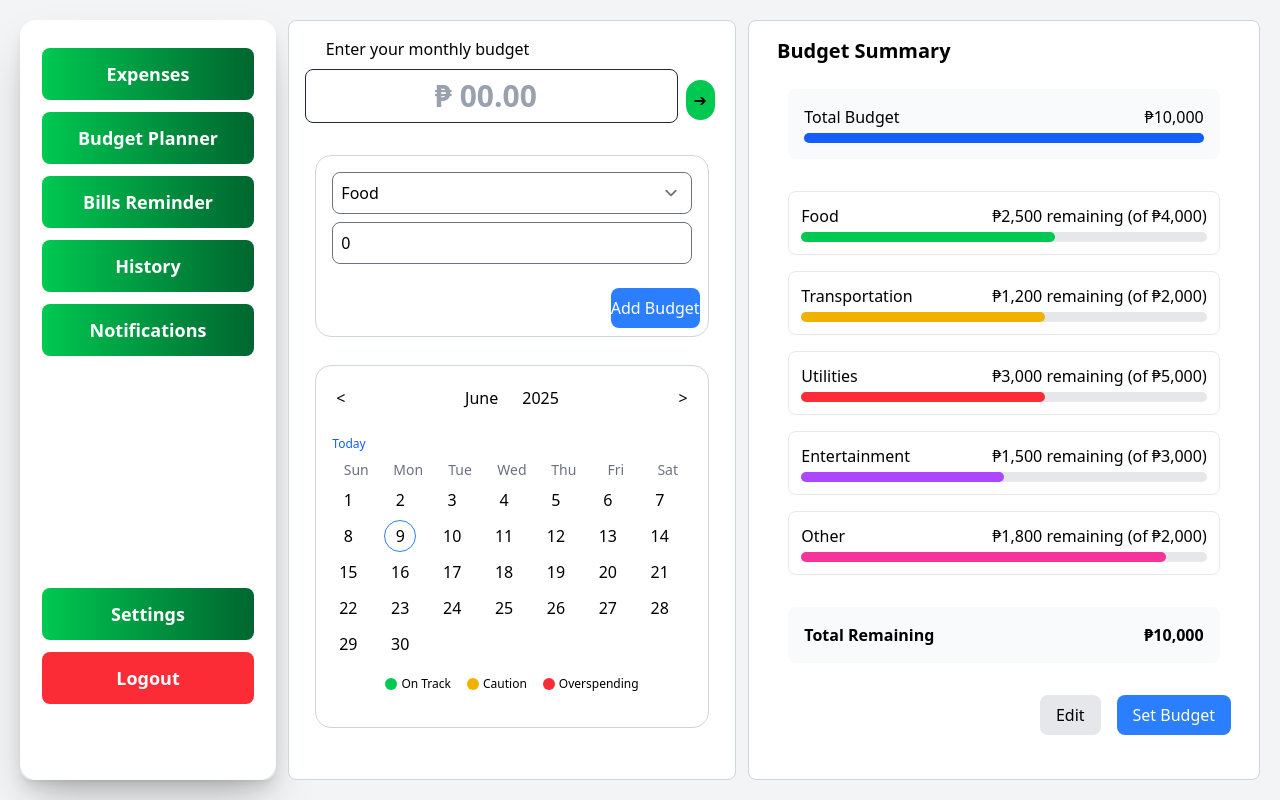
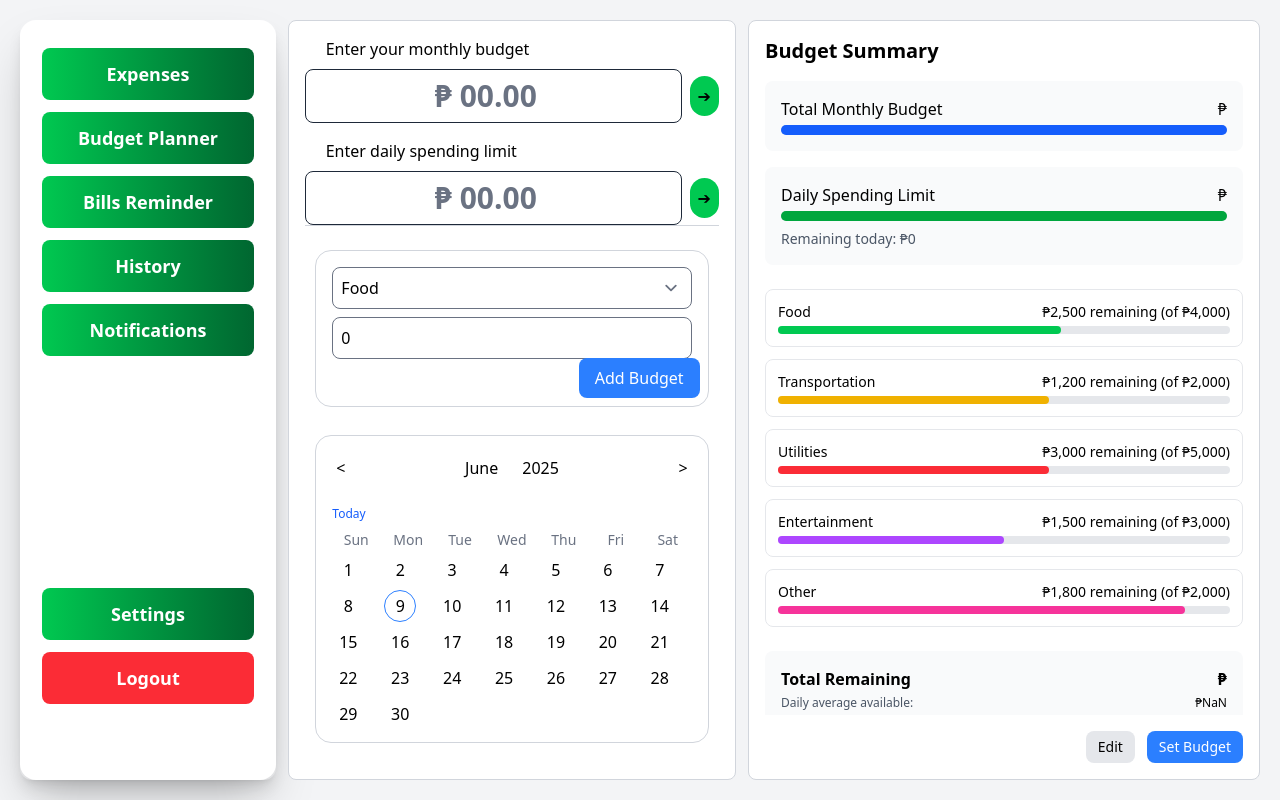
Before and after one commit to cianvergelll/Kwenta-Svelte, a SvelteKit app: page /budget-planner in a window 1280 px wide. Built offline with nearby package versions, Linux system fonts and the light colour scheme.

Commit message:
budget_plan

```diff
--- /dev/null
+++ b/src/routes/api/budget-planner/+server.js
@@ -0,0 +1,48 @@
+import { pool } from '$lib/db';
+
+export async function GET({ locals }) {
+    if (!locals.user) {
+        return new Response(JSON.stringify({ error: 'Unauthorized' }), {
+            status: 401,
+            headers: { 'Content-Type': 'application/json' }
+        });
+    }
+
+    try {
+        const [rows] = await pool.query('SELECT * from budget_plan WHERE user_id = ?', [locals.user.id]);
+        return new Response(JSON.stringify(rows), {
+            headers: { 'Content-Type': 'application/json' }
+        });
+    } catch (error) {
+        return new Response(JSON.stringify({ error: 'Failed to fetch budget plan' }), {
+            status: 500,
+            headers: { 'Content-Type': 'application/json' }
+        })
+    }
+}
+
+export async function POST({ request, locals }) {
+    if (!locals.user) {
+        return new Response(JSON.stringify({ error: 'Unauthorized' }), {
+            status: 401,
+            headers: { 'Content-Type': 'application/json' }
+        });
+    }
+
+    try {
+        const { total_budget, food_budget, transportation_budget, utilities_budget, entertainment_budget } = await request.json();
+
+        await pool.query('INSERT INTO budget_plan (user_id, total_budget, food_budget, transportation_budget, utilities_budget, entertainment_budget) VALUES (?, ?, ?, ?,?,?)', [locals.user.id, total_budget, food_budget, transportation_budget, utilities_budget, entertainment_budget]);
+
+        return new Response(JSON.stringify({ message: 'Budget plan added' }), {
+            status: 201,
+            headers: { 'Content-Type': 'application/json' }
+        });
+
+    } catch (error) {
+        return new Response(JSON.stringify({ error: 'Failed to add expense' }), {
+            status: 500,
+            headers: { 'Content-Type': 'application/json' }
+        })
+    }
+}
--- a/src/routes/budget-planner/+page.svelte
+++ b/src/routes/budget-planner/+page.svelte
@@ -1,7 +1,11 @@
 <script>
 	import SideNav from '../../components/Sidenav.svelte';
 
+	let budget_plan = $state([]);
+	let daily_limit = $state('');
+	let daily_spent = $state('');
 	let total_budget = $state('');
+	let remaining_budget = $state('');
 	let category_budgets = $state([]);
 	let selected_category = $state('food_budget');
 	let category_amount = $state(0);
@@ -14,13 +18,13 @@
 		{ name: 'other_budget', label: 'Other' }
 	];
 
-	// Calendar variables
+	function setMonthlyBudget() {}
+	let days_remaining_in_month = $state(0);
 	let currentDate = $state(new Date());
 	let selectedDate = $state(null);
 	let showMonthPicker = $state(false);
 	let showYearPicker = $state(false);
 
-	// Generate years for dropdown (10 years back and 10 years forward)
 	const years = Array.from({ length: 20 }, (_, i) => new Date().getFullYear() - 10 + i);
 	const months = [
 		'January',
@@ -59,7 +63,6 @@
 		category_budgets = category_budgets.filter((item) => item.id !== id);
 	}
 
-	// Calendar functions
 	function getDaysInMonth(year, month) {
 		return new Date(year, month + 1, 0).getDate();
 	}
@@ -109,12 +112,17 @@
 </script>
 
 <div class="flex h-screen w-screen items-center justify-start bg-gray-100">
+	<!-- Side Navigation -->
 	<div class="ml-5 flex h-[95%] w-1/5 flex-col rounded-xl shadow-lg">
 		<SideNav />
 	</div>
 
+	<!-- Main Budget Content -->
 	<div class="mx-auto flex h-[95%] w-[35%] flex-col rounded-lg border border-gray-300 bg-white p-4">
-		<div class="mb-4">
+		<!-- Budget Input Section -->
+		<div class="mb-4 flex flex-col space-y-4 border-b border-gray-300">
+			<!-- Monthly Budget Input -->
+			<div class="flex flex-col">
 				<label class="text-m mb-2 block pl-[5%]" for="total-budget">
 					Enter your monthly budget
 				</label>
@@ -124,7 +132,7 @@
 						type="number"
 						placeholder="₱ 00.00"
 						bind:value={total_budget}
-					class={`${inputStyle} border border-gray-800 bg-transparent text-center text-3xl font-bold text-gray-900 placeholder:text-3xl placeholder:font-bold`}
+						class="w-full rounded-lg border border-gray-800 bg-transparent p-2 text-center text-3xl font-bold text-gray-900 placeholder:text-3xl placeholder:font-bold"
 						required
 					/>
 					<button
@@ -136,6 +144,31 @@
 				</div>
 			</div>
 
+			<!-- Daily Spending Limit Input -->
+			<div class="flex flex-col">
+				<label class="text-m mb-2 block pl-[5%]" for="daily-limit">
+					Enter daily spending limit
+				</label>
+				<div class="flex items-center">
+					<input
+						id="daily-limit"
+						type="number"
+						placeholder="₱ 00.00"
+						bind:value={daily_limit}
+						class="w-full rounded-lg border border-gray-800 bg-transparent p-2 text-center text-3xl font-bold text-gray-900 placeholder:text-3xl placeholder:font-bold"
+						required
+					/>
+					<button
+						aria-label="Add expense"
+						class="ml-2 rounded-full bg-green-500 p-2 hover:bg-green-800"
+					>
+						➔
+					</button>
+				</div>
+			</div>
+		</div>
+
+		<!-- Category Budget Section -->
 		<div class="relative mx-auto my-2 h-[25%] w-[95%] rounded-2xl border border-gray-300 p-4">
 			<select bind:value={selected_category} class="mb-2 w-full rounded-lg border p-2">
 				{#each categories as category}
@@ -152,17 +185,18 @@
 
 			<button
 				onclick={addBudget}
-				class="absolute right-2 bottom-2 ${buttonStyle} bg-blue-500 text-white hover:bg-blue-600"
+				class="absolute right-2 bottom-2 rounded-lg bg-blue-500 px-4 py-2 text-white hover:bg-blue-600"
 			>
 				Add Budget
 			</button>
 		</div>
 
+		<!-- Budget List or Calendar -->
 		<div
 			class="mx-auto my-5 h-[50%] w-[95%] overflow-y-auto rounded-2xl border border-gray-300 p-4"
 		>
 			{#if category_budgets.length === 0}
-				<!-- Enhanced Calendar Section -->
+				<!-- Calendar Section -->
 				<div class="calendar-container">
 					<div class="calendar-header mb-4 flex items-center justify-between">
 						<button onclick={prevMonth} class="rounded p-1 hover:bg-gray-200"> &lt; </button>
@@ -253,16 +287,15 @@
 								new Date().getFullYear() === currentDate.getFullYear()}
 							<button
 								onclick={() => selectDate(date)}
-								class="h-8 w-8 rounded-full text-center hover:bg-blue-100
-									{isSelected ? 'bg-blue-500 text-white' : ''}
-									{isToday ? 'border border-blue-500' : ''}"
+								class="h-8 w-8 rounded-full text-center hover:bg-blue-100 {isSelected
+									? 'bg-blue-500 text-white'
+									: ''} {isToday ? 'border border-blue-500' : ''}"
 							>
 								{date}
 							</button>
 						{/each}
 					</div>
 
-					<!-- Budget Status Legend -->
 					<div class="mt-4 flex items-center justify-center space-x-4">
 						<div class="flex items-center space-x-1">
 							<div class="h-3 w-3 rounded-full bg-green-500"></div>
@@ -298,83 +331,114 @@
 		</div>
 	</div>
 
-	<div class="mr-5 h-[95%] w-[40%] rounded-lg border border-gray-300 bg-white p-4">
-		<div class="mx-auto w-[95%] space-y-4">
-			<h2 class="mb-6 text-xl font-bold">Budget Summary</h2>
+	<!-- Budget Summary Section - Optimized to prevent overflow -->
+	<div class="mr-5 flex h-[95%] w-[40%] flex-col rounded-lg border border-gray-300 bg-white p-4">
+		<div class="flex h-full flex-col">
+			<h2 class="mb-4 text-xl font-bold">Budget Summary</h2>
 
-			<div class="mx-auto mb-8 w-[95%] rounded-lg bg-gray-50 p-4">
+			<!-- Scrollable Content Area -->
+			<div class="flex-1 overflow-y-auto">
+				<!-- Monthly Budget Summary -->
+				<div class="mb-4 rounded-lg bg-gray-50 p-4">
 					<div class="mb-1 flex items-center justify-between">
-					<span class="font-medium">Total Budget</span>
-					<span class="font-medium">₱10,000</span>
+						<span class="font-medium">Total Monthly Budget</span>
+						<span class="font-medium">₱{total_budget.toLocaleString()}</span>
 					</div>
 					<div class="h-2.5 w-full rounded-full bg-gray-200">
 						<div class="h-2.5 rounded-full bg-blue-600" style="width: 100%"></div>
 					</div>
 				</div>
 
-			<div class="mx-auto w-[95%] space-y-4">
+				<!-- Daily Spending Limit Summary -->
+				<div class="mb-6 rounded-lg bg-gray-50 p-4">
+					<div class="mb-1 flex items-center justify-between">
+						<span class="font-medium">Daily Spending Limit</span>
+						<span class="font-medium">₱{daily_limit.toLocaleString()}</span>
+					</div>
+					<div class="h-2.5 w-full rounded-full bg-gray-200">
+						<div
+							class="h-2.5 rounded-full bg-green-600"
+							style="width: {((daily_limit - daily_spent) / daily_limit) * 100}%"
+						></div>
+					</div>
+					<div class="mt-2 text-sm text-gray-600">
+						<span>Remaining today: </span>
+						<span class="font-medium">₱{(daily_limit - daily_spent).toLocaleString()}</span>
+					</div>
+				</div>
+
+				<!-- Compact Category Breakdown -->
+				<div class="space-y-3">
 					<div class="rounded-lg border border-gray-200 p-3">
-					<div class="mb-1 flex items-center justify-between">
+						<div class="mb-1 flex items-center justify-between text-sm">
 							<span>Food</span>
 							<span class="font-medium">₱2,500 remaining (of ₱4,000)</span>
 						</div>
-					<div class="h-2.5 w-full rounded-full bg-gray-200">
-						<div class="h-2.5 rounded-full bg-green-500" style="width: 62.5%"></div>
+						<div class="h-2 w-full rounded-full bg-gray-200">
+							<div class="h-2 rounded-full bg-green-500" style="width: 62.5%"></div>
 						</div>
 					</div>
 
 					<div class="rounded-lg border border-gray-200 p-3">
-					<div class="mb-1 flex items-center justify-between">
+						<div class="mb-1 flex items-center justify-between text-sm">
 							<span>Transportation</span>
 							<span class="font-medium">₱1,200 remaining (of ₱2,000)</span>
 						</div>
-					<div class="h-2.5 w-full rounded-full bg-gray-200">
-						<div class="h-2.5 rounded-full bg-yellow-500" style="width: 60%"></div>
+						<div class="h-2 w-full rounded-full bg-gray-200">
+							<div class="h-2 rounded-full bg-yellow-500" style="width: 60%"></div>
 						</div>
 					</div>
 
 					<div class="rounded-lg border border-gray-200 p-3">
-					<div class="mb-1 flex items-center justify-between">
+						<div class="mb-1 flex items-center justify-between text-sm">
 							<span>Utilities</span>
 							<span class="font-medium">₱3,000 remaining (of ₱5,000)</span>
 						</div>
-					<div class="h-2.5 w-full rounded-full bg-gray-200">
-						<div class="h-2.5 rounded-full bg-red-500" style="width: 60%"></div>
+						<div class="h-2 w-full rounded-full bg-gray-200">
+							<div class="h-2 rounded-full bg-red-500" style="width: 60%"></div>
 						</div>
 					</div>
 
 					<div class="rounded-lg border border-gray-200 p-3">
-					<div class="mb-1 flex items-center justify-between">
+						<div class="mb-1 flex items-center justify-between text-sm">
 							<span>Entertainment</span>
 							<span class="font-medium">₱1,500 remaining (of ₱3,000)</span>
 						</div>
-					<div class="h-2.5 w-full rounded-full bg-gray-200">
-						<div class="h-2.5 rounded-full bg-purple-500" style="width: 50%"></div>
+						<div class="h-2 w-full rounded-full bg-gray-200">
+							<div class="h-2 rounded-full bg-purple-500" style="width: 50%"></div>
 						</div>
 					</div>
 
 					<div class="rounded-lg border border-gray-200 p-3">
-					<div class="mb-1 flex items-center justify-between">
+						<div class="mb-1 flex items-center justify-between text-sm">
 							<span>Other</span>
 							<span class="font-medium">₱1,800 remaining (of ₱2,000)</span>
 						</div>
-					<div class="h-2.5 w-full rounded-full bg-gray-200">
-						<div class="h-2.5 rounded-full bg-pink-500" style="width: 90%"></div>
+						<div class="h-2 w-full rounded-full bg-gray-200">
+							<div class="h-2 rounded-full bg-pink-500" style="width: 90%"></div>
 						</div>
 					</div>
 				</div>
 
-			<div class="mx-auto mt-8 w-[95%] rounded-lg bg-gray-50 p-4">
+				<!-- Total Remaining -->
+				<div class="mt-6 rounded-lg bg-gray-50 p-4">
 					<div class="flex items-center justify-between">
 						<span class="font-semibold">Total Remaining</span>
-					<span class="font-semibold">₱10,000</span>
+						<span class="font-semibold">₱{remaining_budget.toLocaleString()}</span>
+					</div>
+					<div class="mt-1 flex items-center justify-between text-xs">
+						<span class="text-gray-600">Daily average available:</span>
+						<span class="font-medium"
+							>₱{(remaining_budget / days_remaining_in_month).toFixed(2)}</span
+						>
+					</div>
 				</div>
 			</div>
 
-			<!-- Moved buttons here -->
-			<div class="flex justify-end space-x-4 pt-4">
-				<button class={`${buttonStyle} bg-gray-200 hover:bg-gray-300`}> Edit </button>
-				<button class={`${buttonStyle} bg-blue-500 text-white hover:bg-blue-600`}>
+			<!-- Fixed Footer Buttons -->
+			<div class="mt-auto flex justify-end space-x-3 pt-4">
+				<button class="rounded-lg bg-gray-200 px-3 py-1.5 text-sm hover:bg-gray-300">Edit</button>
+				<button class="rounded-lg bg-blue-500 px-3 py-1.5 text-sm text-white hover:bg-blue-600">
 					Set Budget
 				</button>
 			</div>
```
Lines whose indentation alone changed are shown as unchanged.
